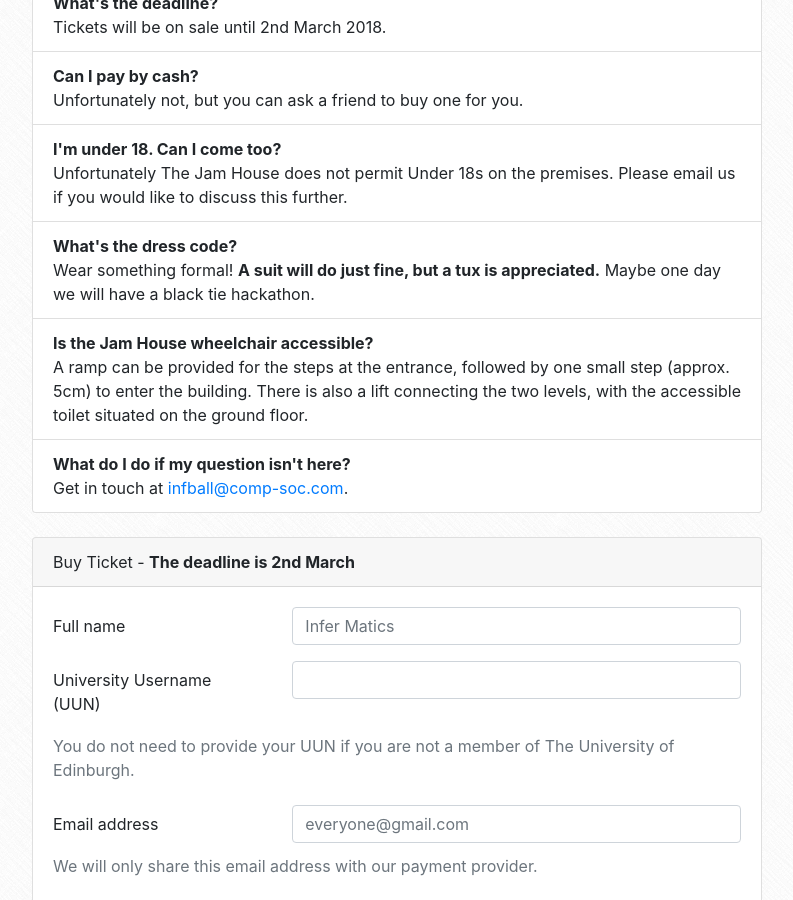
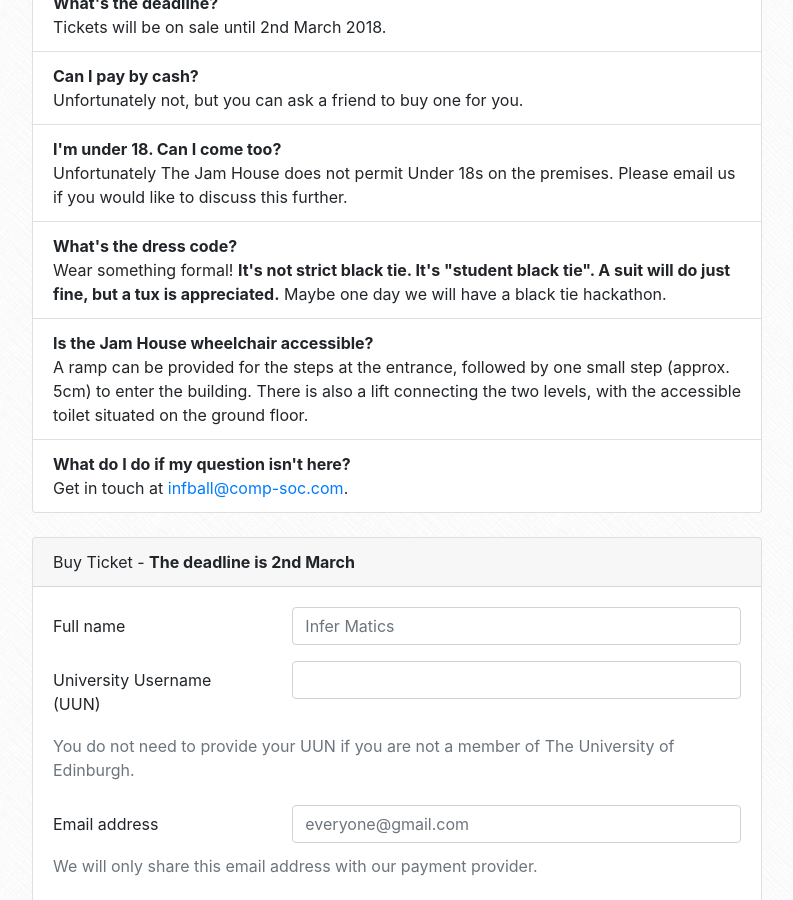
Before and after one commit to compsoc-edinburgh/website, a Jekyll site: the page built from _pages/infball.html, in a window 1280 px wide and 900 px high, scrolled down 792 px. Shown: the whole window, without its empty margins (243-1036 px from the left). Built offline with Jekyll 4.4.1, drawn with Linux system fonts in a browser that asks for light colours; nearby versions of some CDN libraries.

Commit message:
Update infball.html

```diff
--- a/_pages/infball.html
+++ b/_pages/infball.html
@@ -49,7 +49,7 @@
                 <li class="list-group-item">
                     <strong>What's the dress code?</strong>
                     <div>
-                        Wear something formal! <strong>A suit will do just fine, but a tux is appreciated.</strong> Maybe one day we will have a black tie hackathon.
+                        Wear something formal! <strong>It's not strict black tie. It's "student black tie". A suit will do just fine, but a tux is appreciated.</strong> Maybe one day we will have a black tie hackathon.
                     </div>
                 </li>
                 <li class="list-group-item">
```
